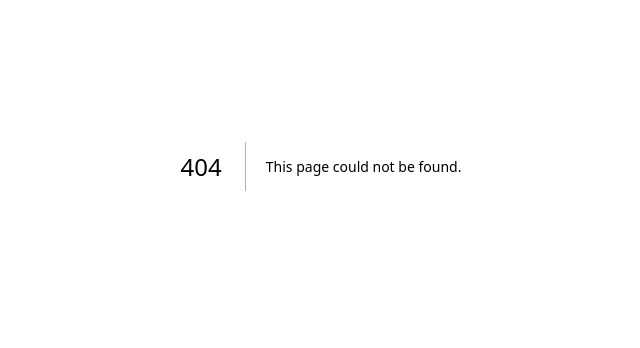
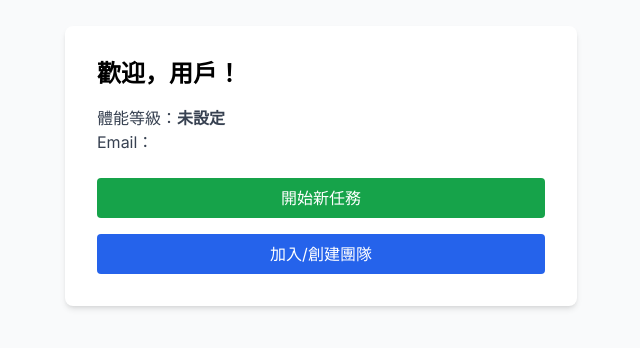
Before and after one commit to Randomusernamebyme/sowapp, a Next.js app: page /dashboard in a window 1280 px wide. Before the commit this address had no page. Shown: the part 234-582 px from the top of the page, without its empty margins (319-959 px from the left). Built offline with nearby package versions, Linux system fonts and the light colour scheme; no server answers; the database is empty; sample sign-in values are in the browser's storage.

Commit message:
新增 Dashboard 主畫面，顯示用戶資訊與入口按鈕

```diff
--- /dev/null
+++ b/src/app/dashboard/page.tsx
@@ -0,0 +1,58 @@
+"use client";
+import { useEffect, useState } from "react";
+import { useRouter } from "next/navigation";
+import { auth, db } from "@/lib/firebase";
+import { doc, getDoc } from "firebase/firestore";
+import { onAuthStateChanged } from "firebase/auth";
+
+export default function DashboardPage() {
+  const [userData, setUserData] = useState<any>(null);
+  const [loading, setLoading] = useState(true);
+  const router = useRouter();
+
+  useEffect(() => {
+    const unsubscribe = onAuthStateChanged(auth, async (user) => {
+      if (!user) {
+        router.push("/auth");
+        return;
+      }
+      const userRef = doc(db, "users", user.uid);
+      const userSnap = await getDoc(userRef);
+      if (userSnap.exists()) {
+        setUserData(userSnap.data());
+      }
+      setLoading(false);
+    });
+    return () => unsubscribe();
+  }, [router]);
+
+  if (loading) {
+    return <div className="min-h-screen flex items-center justify-center">載入中...</div>;
+  }
+
+  return (
+    <div className="min-h-screen flex flex-col items-center justify-center bg-gray-50">
+      <div className="w-full max-w-lg bg-white rounded-lg shadow-md p-8">
+        <h1 className="text-2xl font-bold mb-4">歡迎，{userData?.displayName || "用戶"}！</h1>
+        <div className="mb-6">
+          <div className="text-gray-700">體能等級：<span className="font-semibold">{userData?.fitnessLevel || "未設定"}</span></div>
+          <div className="text-gray-700">Email：<span className="font-semibold">{userData?.email}</span></div>
+        </div>
+        <div className="flex flex-col gap-4">
+          <button
+            className="w-full bg-green-600 text-white py-2 rounded hover:bg-green-700 transition"
+            onClick={() => router.push("/missions")}
+          >
+            開始新任務
+          </button>
+          <button
+            className="w-full bg-blue-600 text-white py-2 rounded hover:bg-blue-700 transition"
+            onClick={() => router.push("/teams")}
+          >
+            加入/創建團隊
+          </button>
+        </div>
+      </div>
+    </div>
+  );
+}
```
